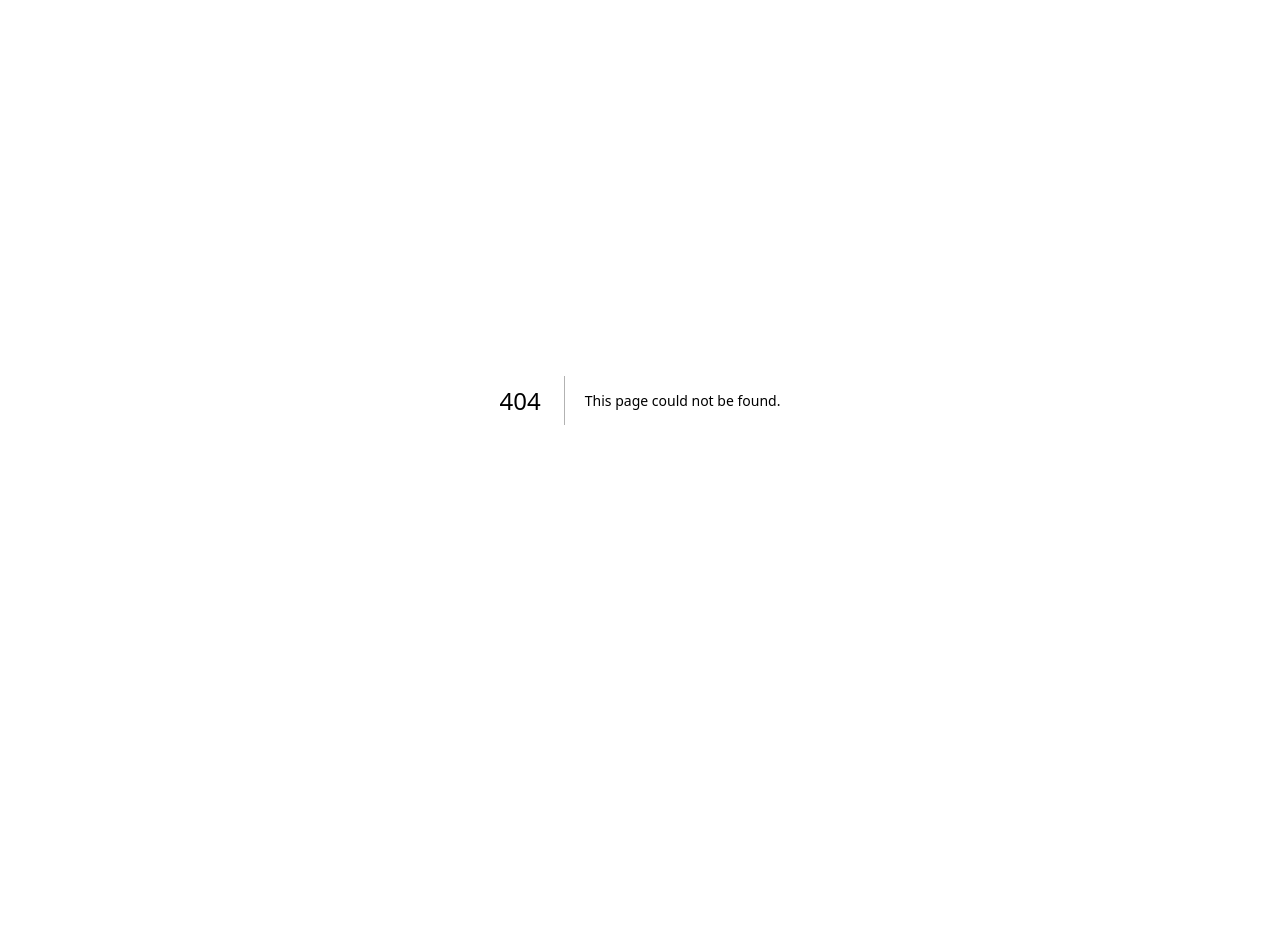
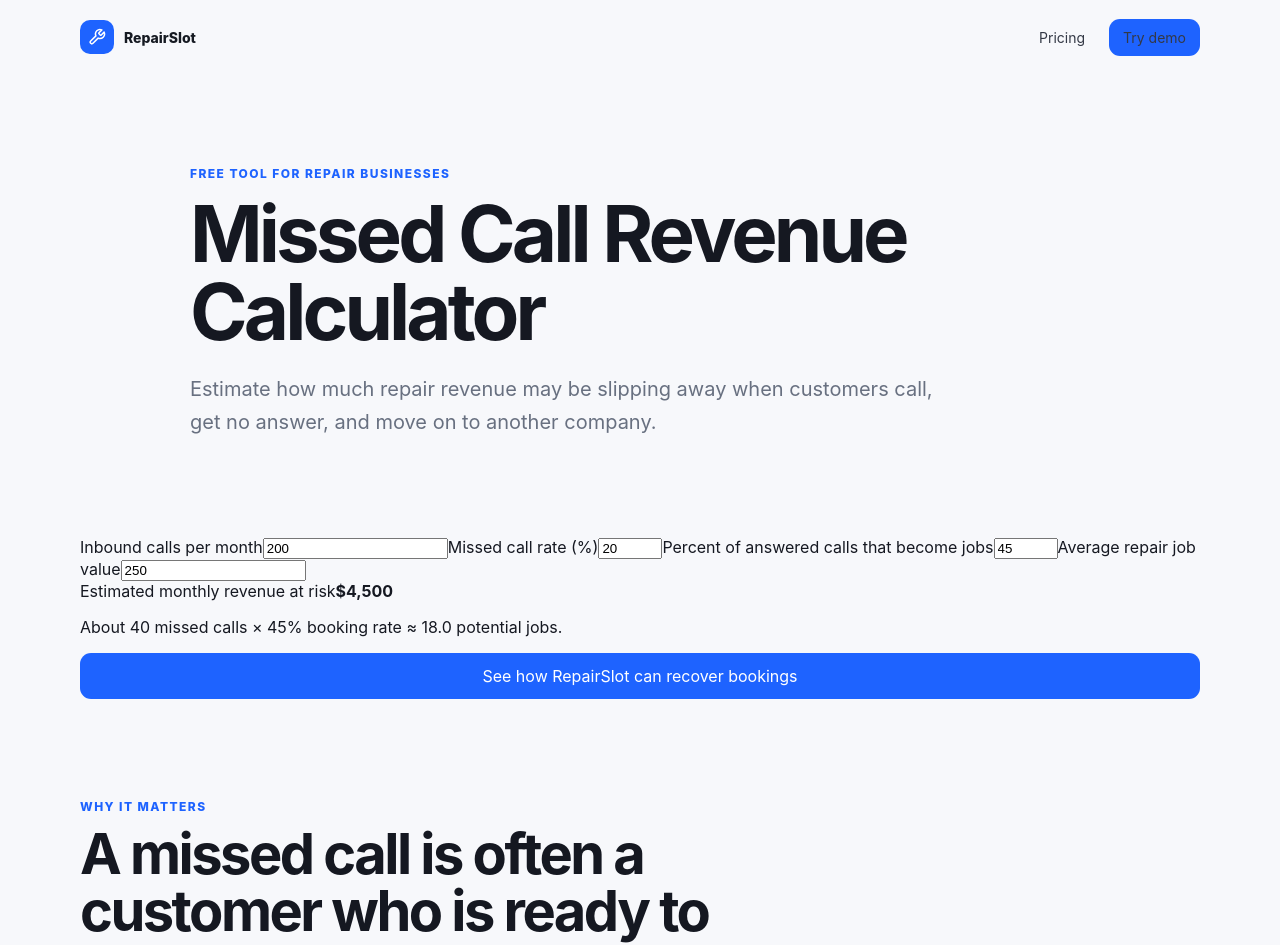
Before and after one commit to golfsum/Repairslot, a Next.js app: page /tools/missed-call-revenue-calculator in a window 1280 px wide. Before the commit this address had no page. Shown: the top 945 px of the page. Before the commit the page ends 800 px from the top, so only its background shows below. Built offline with nearby package versions, Linux system fonts and the light colour scheme.

Commit message:
Add free missed call revenue calculator SEO page

```diff
--- /dev/null
+++ b/app/tools/missed-call-revenue-calculator/page.tsx
@@ -0,0 +1,19 @@
+import type { Metadata } from 'next';
+import { Wrench } from 'lucide-react';
+import Calculator from './Calculator';
+
+export const metadata: Metadata = {
+  title: { absolute: 'Missed Call Revenue Calculator for Repair Businesses' },
+  description: 'Free missed-call revenue calculator for repair businesses. Estimate how much monthly revenue may be lost when customers call and nobody answers.',
+  alternates: { canonical: '/tools/missed-call-revenue-calculator' },
+};
+
+export default function Page(){
+  return <main className="seoPage">
+    <header className="nav shell"><a className="brand" href="/"><span className="brandMark"><Wrench size={18}/></span><span>RepairSlot</span></a><nav><a href="/#pricing">Pricing</a><a className="button buttonSmall" href="/book/demo">Try demo</a></nav></header>
+    <section className="seoHero shell"><div className="eyebrow">Free tool for repair businesses</div><h1>Missed Call Revenue Calculator</h1><p>Estimate how much repair revenue may be slipping away when customers call, get no answer, and move on to another company.</p></section>
+    <section className="shell calcSection"><Calculator/></section>
+    <section className="section shell"><div className="sectionIntro"><div className="eyebrow">Why it matters</div><h2>A missed call is often a customer who is ready to book now.</h2><p>RepairSlot is designed to give missed callers a fast path back into a real booking flow. The goal is not to replace every phone call. It is to make sure after-hours and unanswered calls still have a chance to become booked jobs.</p></div><div className="steps"><article className="step"><span>1</span><h3>Customer calls</h3><p>Your team is on another job or the call comes in after hours.</p></article><article className="step"><span>2</span><h3>Booking link goes out</h3><p>The customer gets a direct path to choose the repair and see available service windows.</p></article><article className="step"><span>3</span><h3>The job gets booked</h3><p>Instead of waiting for a callback, the customer can reserve a valid appointment.</p></article></div></section>
+    <section className="cta"><div className="shell ctaInner"><div><div className="eyebrow light">Stop letting missed calls end the conversation.</div><h2>Turn more repair inquiries into booked jobs.</h2></div><a className="button lightButton" href="/book/demo">Try the booking demo</a></div></section>
+  </main>
+}
```
